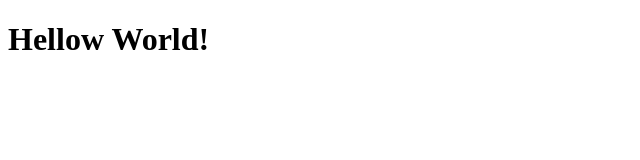
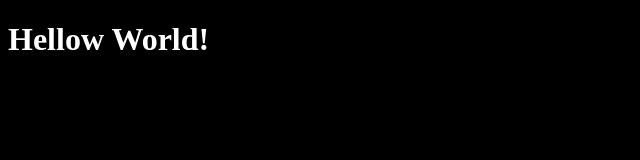
Before and after one commit to noam-omer/my-personal-website, a plain HTML site: page index.html in a window 1280 px wide. Shown: the whole page, without its empty margins (0-640 px from the left). Drawn offline with Linux system fonts and the light colour scheme.

Commit message:
add style.css, connect to index.html

```diff
--- a/index.html
+++ b/index.html
@@ -1,5 +1,6 @@
 <!DOCTYPE html>
 <head>
+    <link rel="stylesheet" href="style.css" />
     <title>My Personal Website</title>
 </head>
 <body>
--- /dev/null
+++ b/style.css
@@ -0,0 +1,4 @@
+body {
+    background: black;
+    color: white;
+}
```
